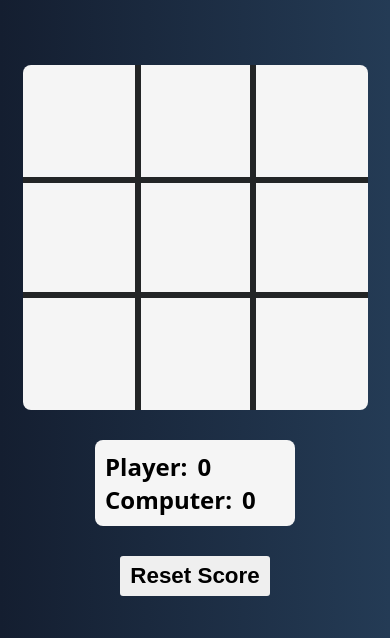
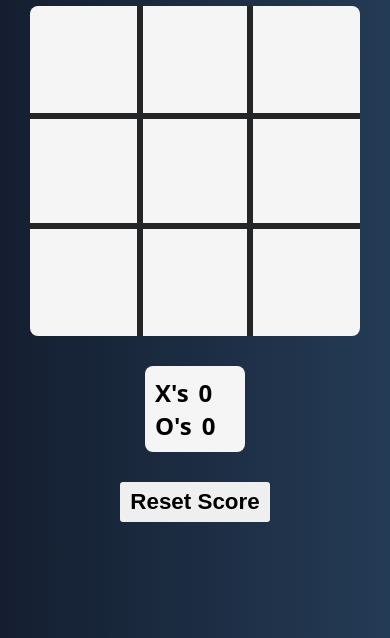
Before and after one commit to mateus-britto/My-projects, a plain HTML site: page tic-tac-toe/index.html in a window 390 px wide. Shown: the part 206-844 px from the top of the page. Drawn offline with Linux system fonts and the light colour scheme; a web font is replaced by a local one.

Commit message:
Add changes to tic tac toe
- Change the css to make it easier to see in older screens

- change the score card names

```diff
--- a/tic-tac-toe/index.html
+++ b/tic-tac-toe/index.html
@@ -30,11 +30,11 @@
 
     <div class="score-container">
         <div class="score">
-            <h2>Player:</h2>
+            <h2>X's</h2>
             <h2 class="player-score">0</h2>
         </div>
         <div class="score">
-            <h2>Computer:</h2>
+            <h2>O's</h2>
             <h2 class="cpu-score">0</h2>
         </div>
     </div>
--- a/tic-tac-toe/styles.css
+++ b/tic-tac-toe/styles.css
@@ -42,8 +42,8 @@ body {
 }
 
 .square {
-    height: 150px;
-    width: 150px;
+    height: 125px;
+    width: 125px;
     border: solid #232526 3px;
     display: flex;
     justify-content: center;
@@ -109,8 +109,14 @@ body {
     font-size: 3rem;
     background-color: white;
     border: 1px solid black;
-    padding: .25em .5em;
+    padding: 10px 20px;
     cursor: pointer;
+}
+
+.restart:hover {
+    background-color: #000;
+    color: #fff;
+    border: solid #fff 1px;
 }
 
 .show {
@@ -119,7 +125,7 @@ body {
 
 .score-container {
     background-color: #f5f5f5;
-    width: 200px;
+    width: 100px;
     padding: 10px 10px;
     border-radius: 8px;
 }
@@ -152,14 +158,24 @@ body {
     transform: translateY(4px);
 }
 
+@media (max-width: 800px) {
+    .board {
+        margin-top: 0;
+    }
+}
+
 @media (max-width: 480px) {
 
     .game-title {
-        font-size: 4rem;
+        font-size: 3.5rem;
     }
 
     .square {
-        height: 115px;
-        width: 115px;
+        height: 110px;
+        width: 110px;
+    }
+
+    .winning-message {
+        font-size: 3rem;
     }
 }
```
